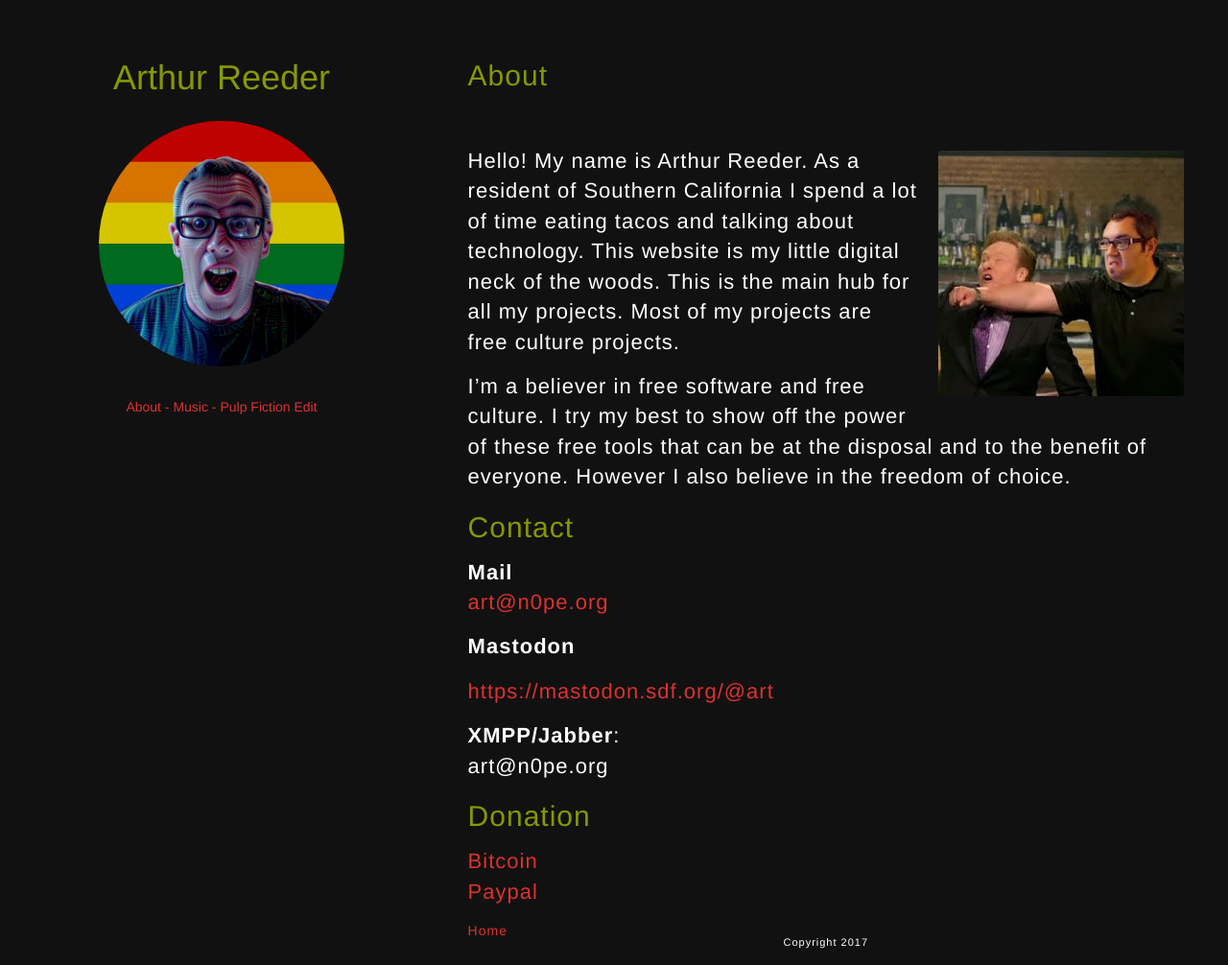
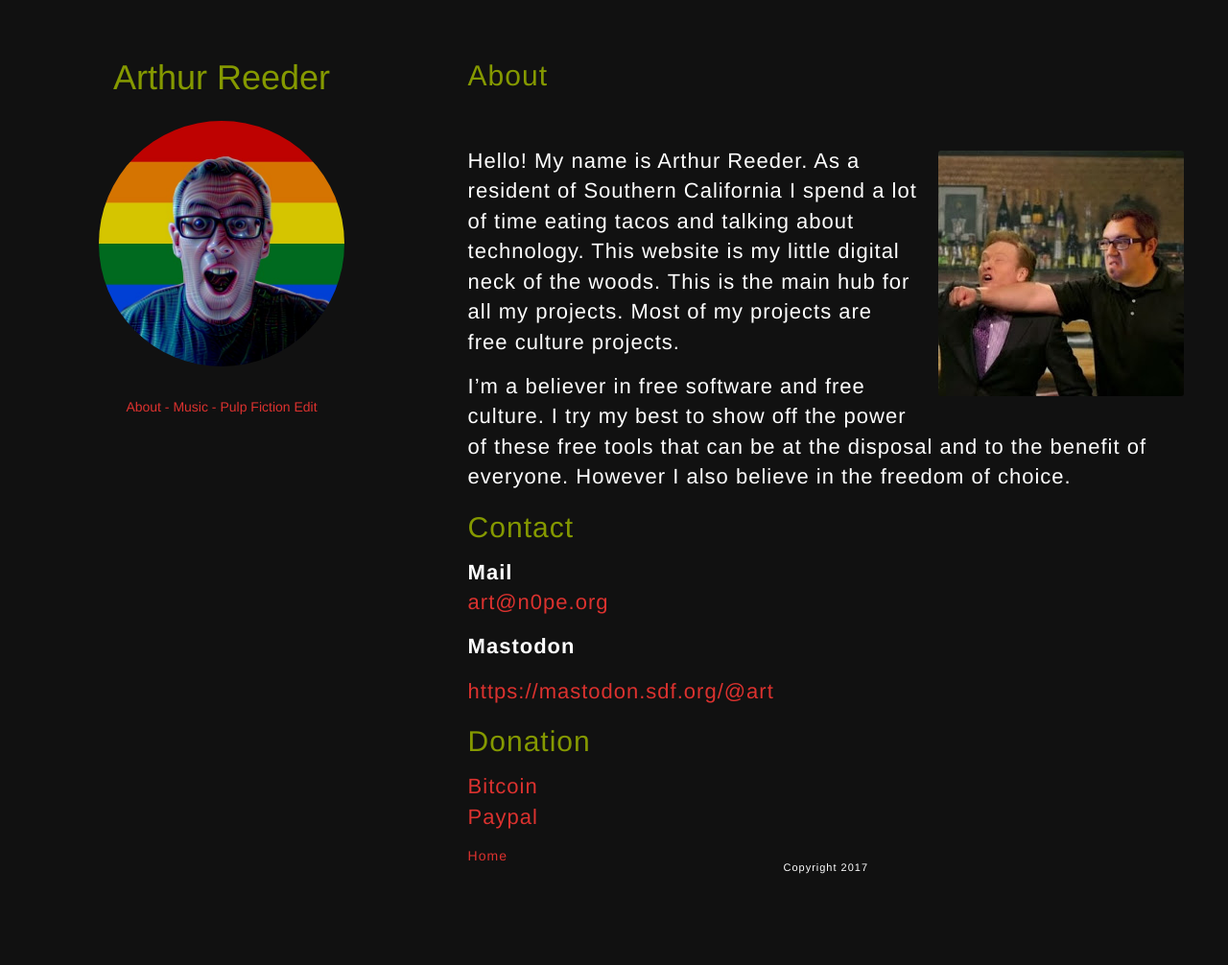
Before and after one commit to arthurpizza/dorkbox, a Jekyll site: the page built from about.markdown, in a window 1280 px wide and 1006 px high. Shown: the whole window at 96% size. Built offline with Jekyll 4.4.1, drawn with Linux system fonts in a browser that asks for light colours.

Commit message:
Removed XMPP

```diff
--- a/about.markdown
+++ b/about.markdown
@@ -17,9 +17,6 @@ I’m a believer in free software and free culture. I try my best to show off th
 
 <https://mastodon.sdf.org/@art>
 
-**XMPP/Jabber**:
-art@n0pe.org
-
 ## Donation
 
 [Bitcoin](bitcoin:19UErRVX6zwhqYZRkCKpnR3An4ppNzSynC)
```
